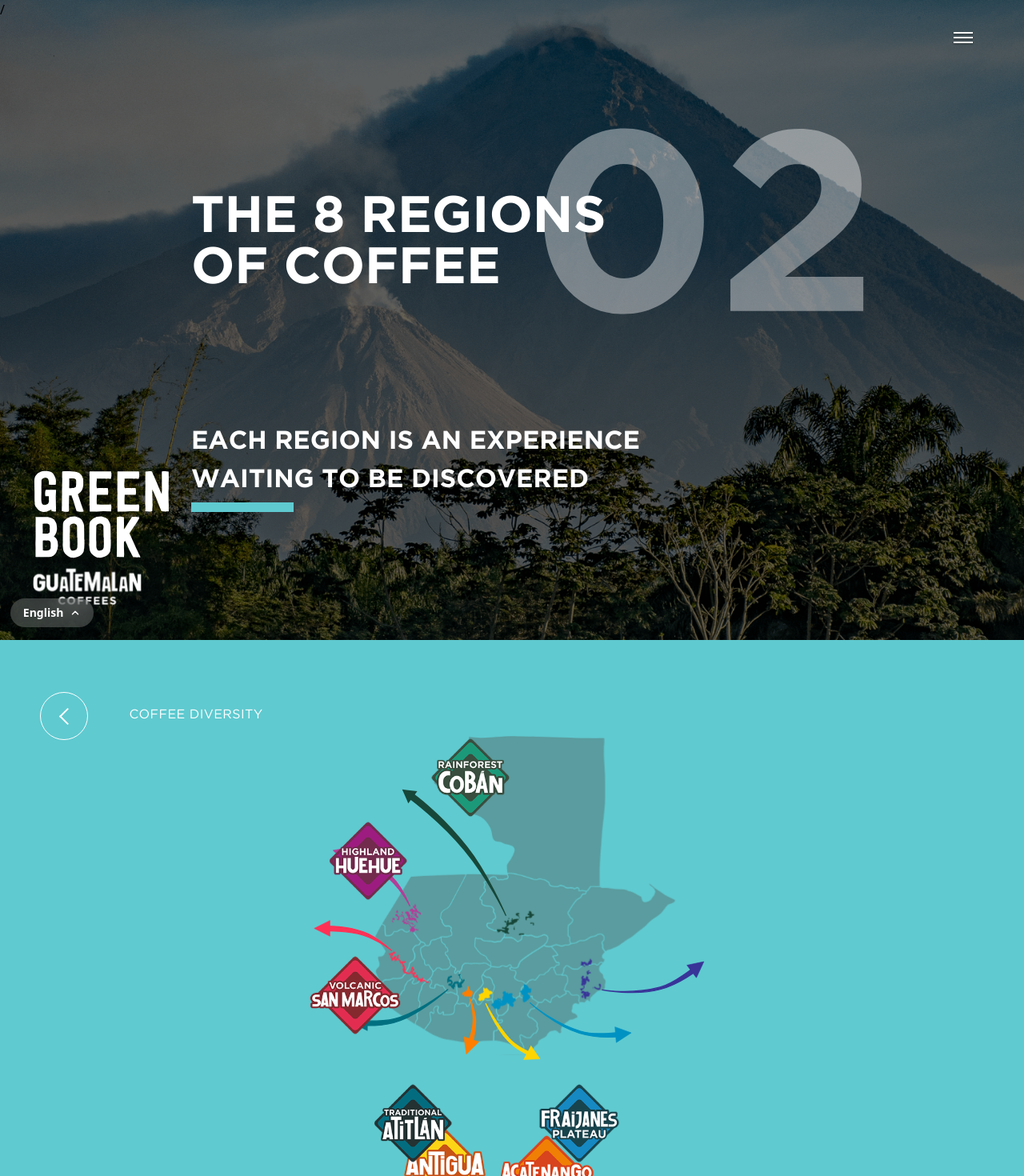
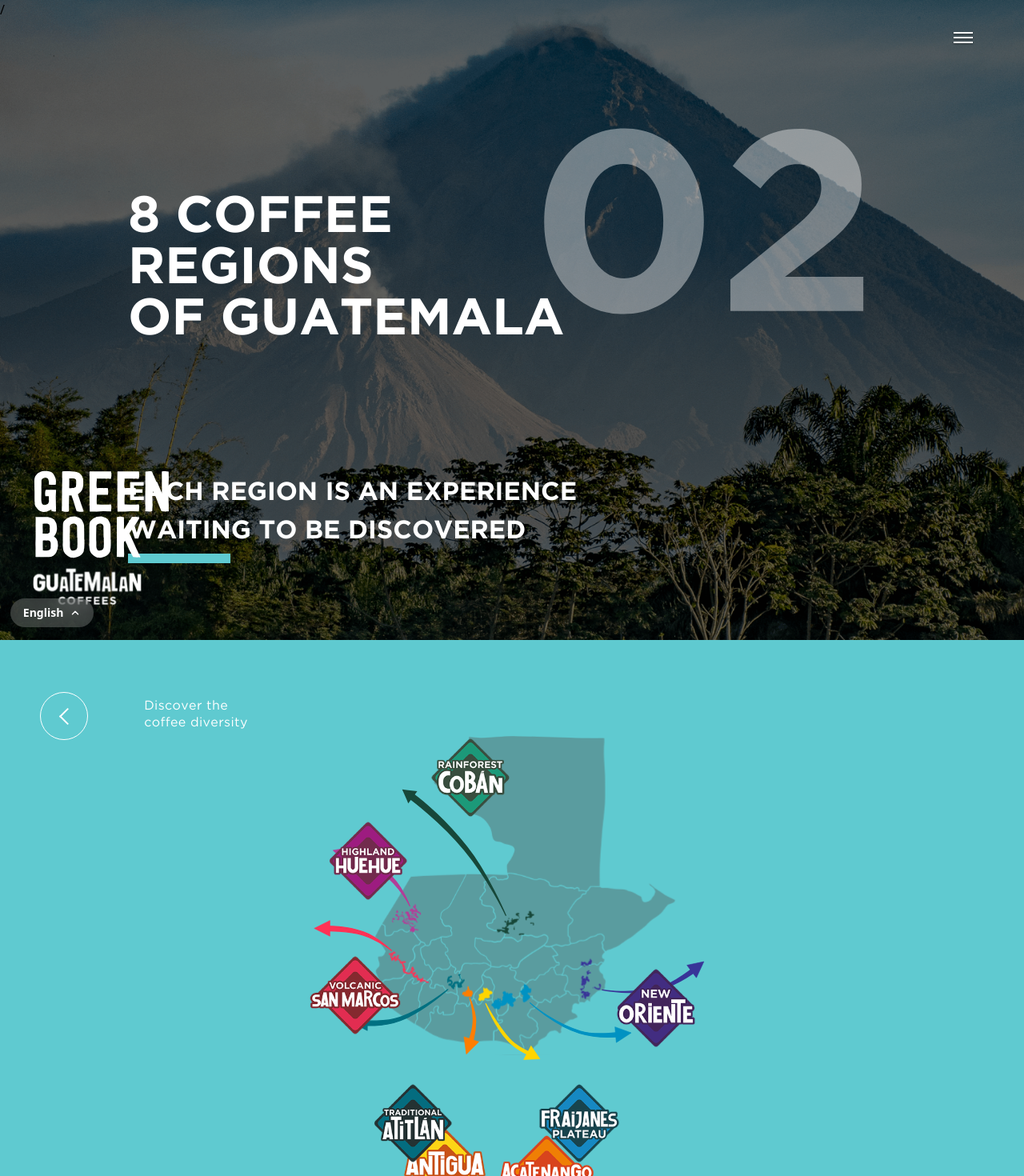
Before and after one commit to Alan4745/front-green-book, a React (Vite) app: page /c2 in a window 1280 px wide. Shown: the top 1470 px of the page at 80% size. Built offline with nearby package versions, Linux system fonts and the light colour scheme.

Commit message:
[update]chapter c2 add the rombo and some texts are modified

```diff
--- a/src/components/C2/Region/RegionReutilizable.jsx
+++ b/src/components/C2/Region/RegionReutilizable.jsx
@@ -95,6 +95,7 @@ const RegionReutilizable = ({tipo, isActive}) => {
     case 'atitlan': return 'bg-[#123A88]';
     case 'antigua': return 'bg-[#F7942D]';
     case 'acatenango': return 'bg-[#F7941D]';
+    case 'oriente': return 'bg-[#6B3A2A]';
     default: return 'bg-gray-400';
   }
 };
@@ -161,6 +162,15 @@ const regionImages = {
     grafica: {
       es: HuehueG_es,
       en: HuehueG,
+    },
+  },
+  oriente: {
+    fondo: FondoOriente,
+    logo: OrienteR,
+    perfil: PDROriente,
+    grafica: {
+      es: OrienteG_es,
+      en: OrienteG,
     },
   },
 };
--- a/src/components/C2/Section1C2.jsx
+++ b/src/components/C2/Section1C2.jsx
@@ -71,6 +71,7 @@ const Section1C2 = () => {
         { src: RegionCoban, top: "14vh", left: "66vh", key: "coban", ref: cobanRef,  },
         { src: RegionFraijanes, top: "68vh", right: "62vh", key: "fraijanes", ref: fraijanesRef },
         { src: RegionHuehue, top: "27vh", left: "50vh", key: "huehue", ref: huehueRef },
+        { src: RegionOriente, top: "50vh", right: "50vh", key: "oriente", ref: orienteRef },
     ];
 
     return (
--- a/src/components/Global/HoverButton.jsx
+++ b/src/components/Global/HoverButton.jsx
@@ -82,6 +82,8 @@ const HoverButton = ({
                 style={{
                     fontFamily: "GothamNormal",
                     marginLeft: hover ? `${hoverOffset}px` : `${textOffset}px`,
+                    whiteSpace: "pre-line",
+                    lineHeight: "1.3"
                 }}
             >
                 {text}
--- a/src/locales/en/common.json
+++ b/src/locales/en/common.json
@@ -7,7 +7,7 @@
         "next": "Next",
         "cards": [
             { "text": "COFFEE IN GUATEMALA", "bgImage": "/Img/Start/Caps/bg1.svg", "chapter": "c1" },
-            { "text": "THE 8 COFFEE REGIONS", "bgImage": "/Img/Start/Caps/bg2.svg", "chapter": "c2" },
+            { "text": "8 COFFEE REGIONS OF GUATEMALA", "bgImage": "/Img/Start/Caps/bg2.svg", "chapter": "c2" },
             { "text": "AGROFORESTRY SYSTEMS", "bgImage": "/Img/Start/Caps/bg3.svg", "chapter": "c3" },
             { "text": "ECOSYSTEM SERVICES", "bgImage": "/Img/Start/Caps/bg4.svg", "chapter": "c4" },
             { "text": "A DIVERSE WORLD TO EXPLORE", "bgImage": "/Img/Start/Caps/bg5.svg", "chapter": "c5" },
@@ -20,7 +20,7 @@
         "items": {
             "home": "Home",
             "c1": "Coffee in Guatemala",
-            "c2": "The 8 coffee regions",
+            "c2": "8 coffee regions of Guatemala",
             "c3": "Agroforestry systems",
             "c4": "Ecosystem services",
             "c5": "A refuge for diversity",
@@ -122,8 +122,8 @@
     "c2": {
         "cover": {
             "title": {
-                "top": "THE 8 REGIONS",
-                "bottom": "OF COFFEE"
+                "top": "8 COFFEE REGIONS",
+                "bottom": "OF GUATEMALA"
             },
             "subtitle": {
                 "top": "EACH REGION IS AN EXPERIENCE",
@@ -134,7 +134,7 @@
         "section1": {
             "mapAlt": "Base map",
             "modalAlt": "Expanded image",
-            "cta": "COFFEE DIVERSITY",
+            "cta": "Discover the\ncoffee diversity",
             "regions": {
                 "coban": { "alt": "Cobán Region" },
                 "huehue": { "alt": "Huehuetenango Region" },
--- a/src/locales/es/common.json
+++ b/src/locales/es/common.json
@@ -7,7 +7,7 @@
         "next": "Siguiente",
         "cards": [
             { "text": "EL CAFÉ EN GUATEMALA", "bgImage": "/Img/Start/Caps/bg1.svg", "chapter": "c1" },
-            { "text": "LAS 8 REGIONES DEL CAFÉ", "bgImage": "/Img/Start/Caps/bg2.svg", "chapter": "c2" },
+            { "text": "8 REGIONES DEL CAFÉ DE GUATEMALA", "bgImage": "/Img/Start/Caps/bg2.svg", "chapter": "c2" },
             { "text": "SISTEMAS AGROFORESTALES", "bgImage": "/Img/Start/Caps/bg3.svg", "chapter": "c3" },
             { "text": "SERVICIOS ECOSISTÉMICOS", "bgImage": "/Img/Start/Caps/bg4.svg", "chapter": "c4" },
             { "text": "UN ENTORNO DIVERSO POR EXPLORAR", "bgImage": "/Img/Start/Caps/bg5.svg", "chapter": "c5" },
@@ -20,7 +20,7 @@
         "items": {
             "home": "Inicio",
             "c1": "El café en Guatemala",
-            "c2": "Las 8 regiones del café",
+            "c2": "8 regiones del café DE Guatemala",
             "c3": "Sistemas agroforestales",
             "c4": "Servicios ecosistémicos",
             "c5": "Refugio para la diversidad",
@@ -122,8 +122,8 @@
     "c2": {
         "cover": {
             "title": {
-                "top": "LAS 8 REGIONES",
-                "bottom": "DEL CAFÉ"
+                "top": "8 REGIONES DEL ",
+                "bottom": "CAFÉ DE GUATEMALA"
             },
             "subtitle": {
                 "top": "CADA REGIÓN ES UNA EXPERIENCIA",
@@ -134,7 +134,7 @@
         "section1": {
             "mapAlt": "Mapa base",
             "modalAlt": "Imagen ampliada",
-            "cta": "DIVERSIDAD CAFETELERA",
+            "cta": "Conoce la\ndiversidad cafetalera",
             "regions": {
                 "coban": { "alt": "Región Cobán" },
                 "huehue": { "alt": "Región Huehuetenango" },
```
